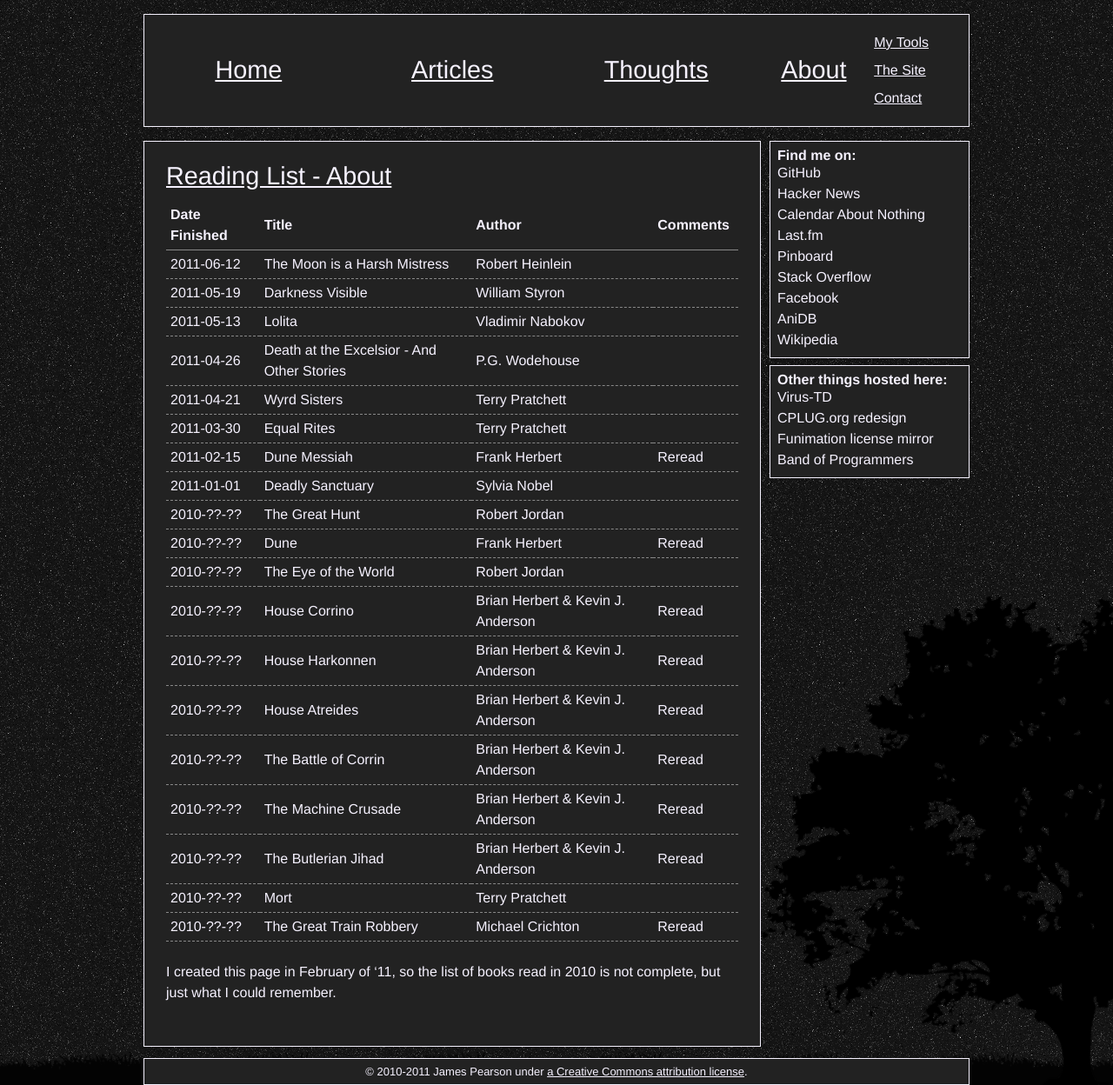
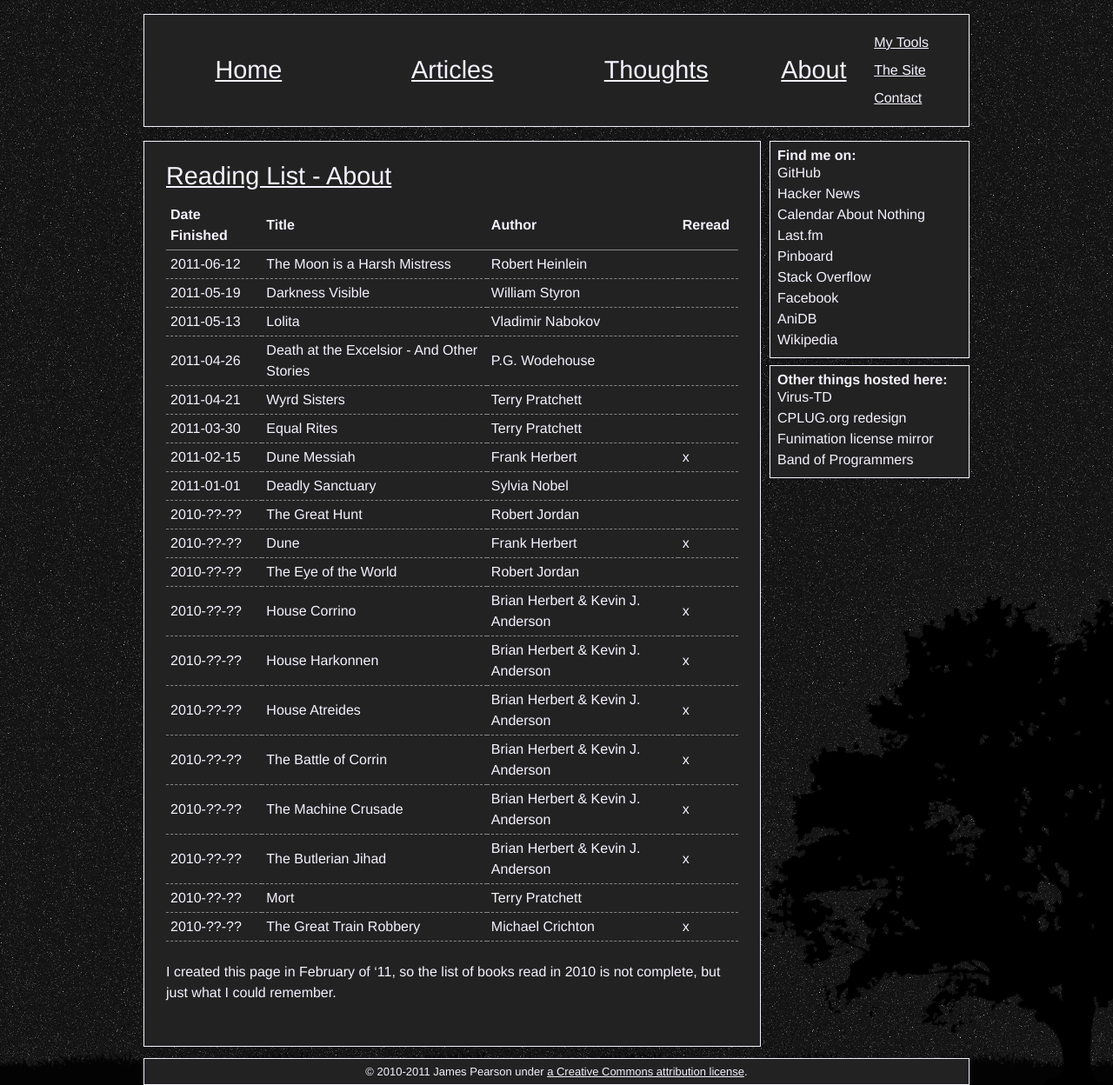
Before and after one commit to xiongchiamiov/xiongchiamiov.github.com, a Jekyll site: the page built from about/reading-list.md, in a window 1280 px wide. Shown: the whole page at 87% size. Built offline with Jekyll 4.4.1, drawn with Linux system fonts in a browser that asks for light colours; Markdown is read by kramdown in place of the engine named in the settings; comment, search, counter and statistics services are not loaded.

Commit message:
minor changes to reading list format

```diff
--- a/about/reading-list.md
+++ b/about/reading-list.md
@@ -3,7 +3,7 @@ layout: default
 title: Reading List - About
 ---
 
-Date Finished | Title                       | Author                            | Comments
+Date Finished | Title                       | Author                            | Reread
 ------------- | --------------------------- | --------------------------------- | --------
   2011-06-12  | The Moon is a Harsh Mistress| Robert Heinlein                   |
   2011-05-19  | Darkness Visible            | William Styron                    |
@@ -11,19 +11,19 @@ Date Finished | Title                       | Author
   2011-04-26  | Death at the Excelsior - And Other Stories | P.G. Wodehouse     |
   2011-04-21  | Wyrd Sisters                | Terry Pratchett                   |
   2011-03-30  | Equal Rites                 | Terry Pratchett                   |
-  2011-02-15  | Dune Messiah                | Frank Herbert                     | Reread
+  2011-02-15  | Dune Messiah                | Frank Herbert                     | x
   2011-01-01  | Deadly Sanctuary            | Sylvia Nobel                      |
   2010-??-??  | The Great Hunt              | Robert Jordan                     |
-  2010-??-??  | Dune                        | Frank Herbert                     | Reread
+  2010-??-??  | Dune                        | Frank Herbert                     | x
   2010-??-??  | The Eye of the World        | Robert Jordan                     |
-  2010-??-??  | House Corrino               | Brian Herbert & Kevin J. Anderson | Reread
-  2010-??-??  | House Harkonnen             | Brian Herbert & Kevin J. Anderson | Reread
-  2010-??-??  | House Atreides              | Brian Herbert & Kevin J. Anderson | Reread
-  2010-??-??  | The Battle of Corrin        | Brian Herbert & Kevin J. Anderson | Reread
-  2010-??-??  | The Machine Crusade         | Brian Herbert & Kevin J. Anderson | Reread
-  2010-??-??  | The Butlerian Jihad         | Brian Herbert & Kevin J. Anderson | Reread
+  2010-??-??  | House Corrino               | Brian Herbert & Kevin J. Anderson | x
+  2010-??-??  | House Harkonnen             | Brian Herbert & Kevin J. Anderson | x
+  2010-??-??  | House Atreides              | Brian Herbert & Kevin J. Anderson | x
+  2010-??-??  | The Battle of Corrin        | Brian Herbert & Kevin J. Anderson | x
+  2010-??-??  | The Machine Crusade         | Brian Herbert & Kevin J. Anderson | x
+  2010-??-??  | The Butlerian Jihad         | Brian Herbert & Kevin J. Anderson | x
   2010-??-??  | Mort                        | Terry Pratchett                   |
-  2010-??-??  | The Great Train Robbery     | Michael Crichton                  | Reread
+  2010-??-??  | The Great Train Robbery     | Michael Crichton                  | x
 
 I created this page in February of '11, so the list of books read in 2010 is not
 complete, but just what I could remember.
```
Also changed, not shown: about/me.md (+1 -1 lines).
